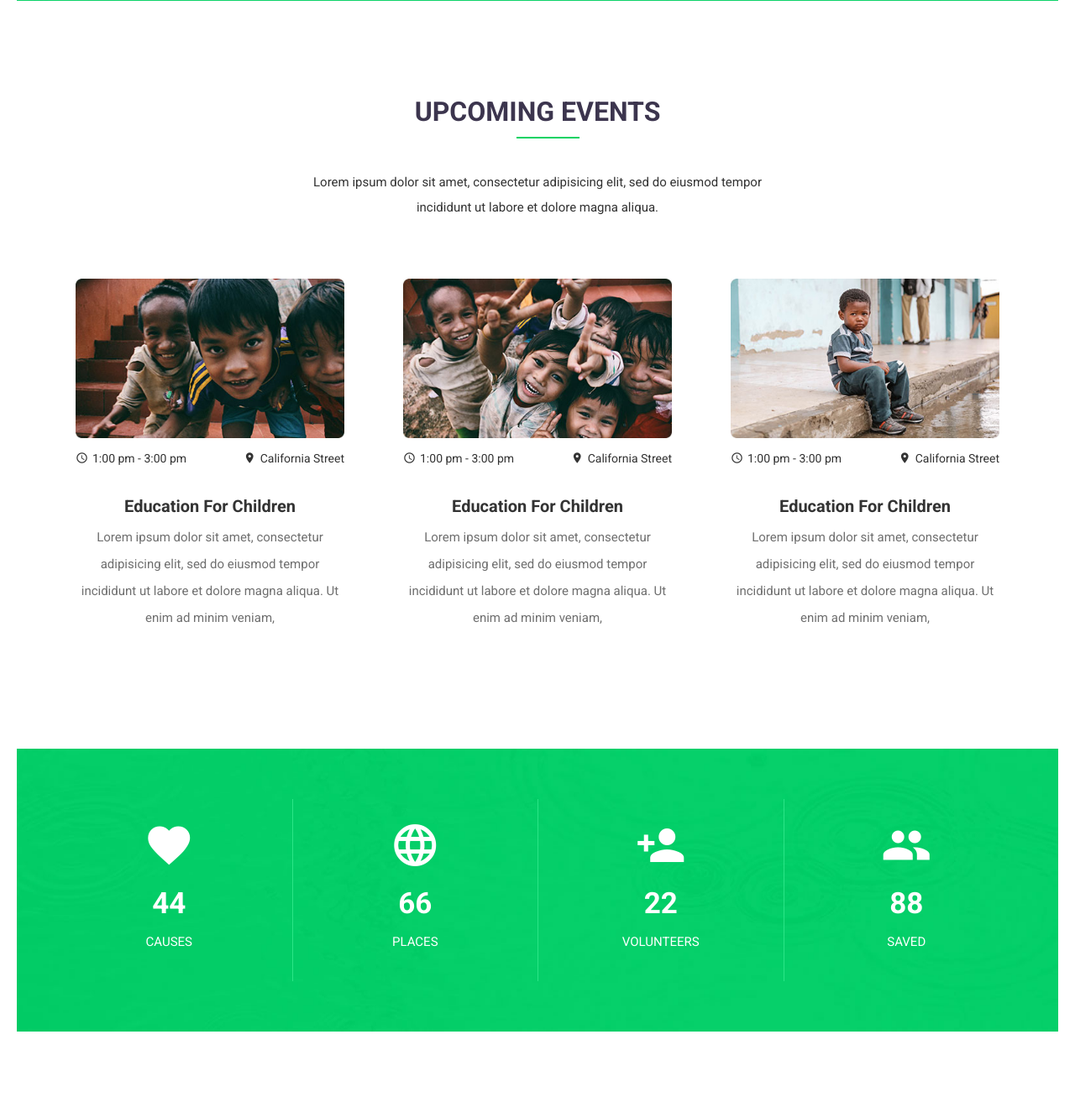
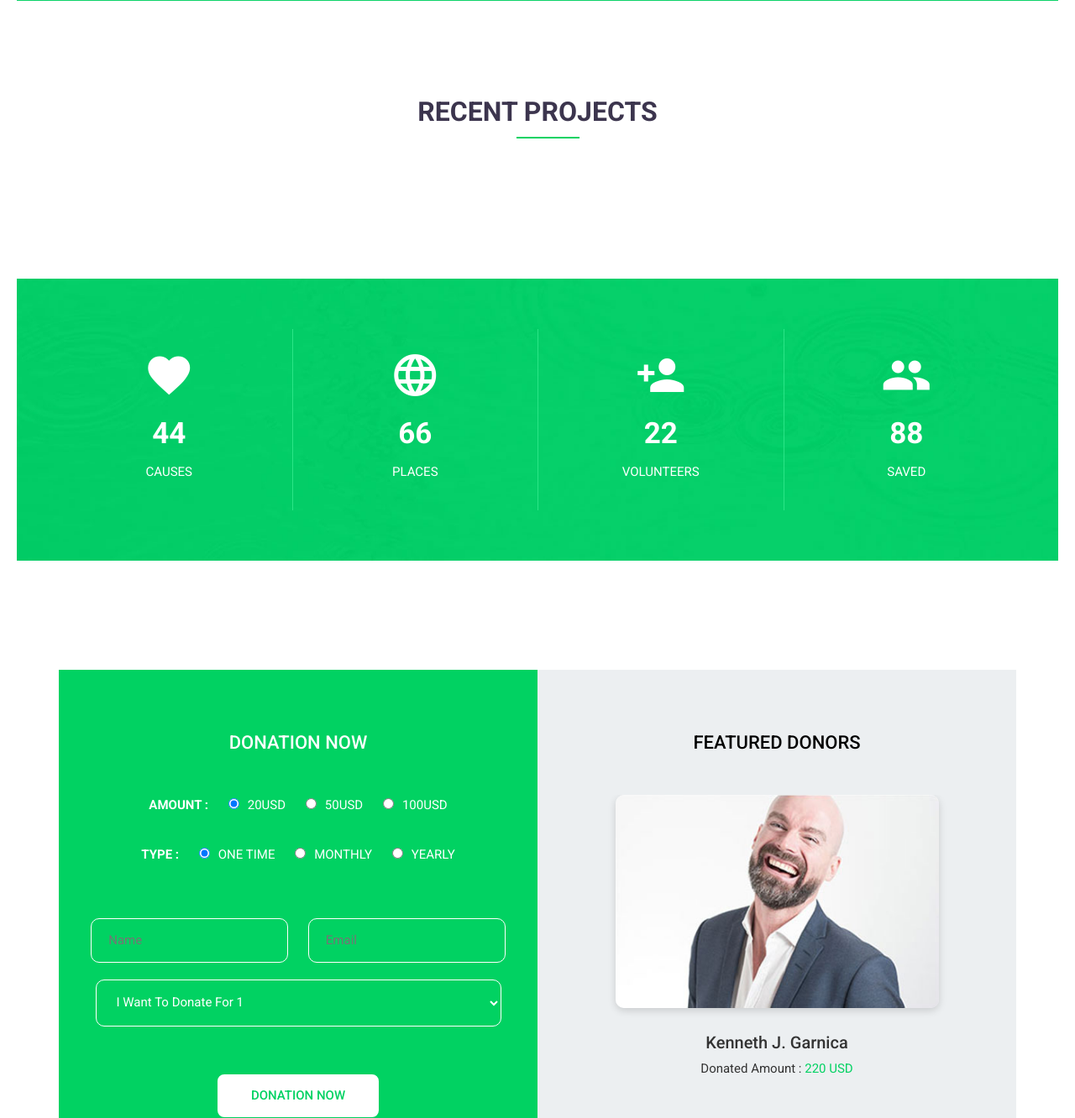
Before and after one commit to HebaMostafa123/Crowd-Funding, a Django app: page /project/ in a window 1280 px wide. Shown: the part 2163-3495 px from the top of the page at 84% size. Run offline with Django 3.2, Linux system fonts and the light colour scheme; some libraries are stand-ins or nearby versions; some web fonts are replaced.

Commit message:
add recent projects

```diff
--- a/Project/templates/project/index.html
+++ b/Project/templates/project/index.html
@@ -110,35 +110,21 @@
             </div>
         </section>
         <section class="events_section_area">
-            <h2>UPCOMING EVENTS</h2>
-            <p>Lorem ipsum dolor sit amet, consectetur adipisicing elit, sed do eiusmod tempor <br> incididunt ut labore et dolore magna aliqua. </p>
+            <h2>RECENT PROJECTS</h2>
             <div class="container">
                 <div class="row">
+                    {%for project,pic in recentProjects.items%}
                     <div class="col-md-4 col-xs-12">
                         <div class="events_single">
-                            <img src="{% static 'img/events_single_one.jpg' %}" alt="">
-                            <p><span class="event_left"><i class="material-icons">access_time</i>1:00 pm - 3:00 pm</span><span class="event_right"><i class="material-icons">location_on</i>California Street</span></p>
+                            <img src="{{pic}}" alt="" style="width: 400px; height: 500px;">
+                            <p><span class="event_left"><i class="material-icons">access_time</i>{{project.start_date}}</span><span class="event_right"><i class="material-icons">done</i>{{project.end_date}}</span></p>
                             <div class="clear"></div>
-                            <h3>Education For Children</h3>
-                            <h6>Lorem ipsum dolor sit amet, consectetur adipisicing elit, sed do eiusmod tempor incididunt ut labore et dolore magna aliqua. Ut enim ad minim veniam,</h6>
+                            <h3>{{project.title}}</h3>
+                            <h6>{{project.details}}</h6>
                         </div>
                     </div>
-                    <div class="col-md-4 col-xs-12">
-                        <div class="events_single">
-                            <img src="{% static 'img/events_single_two.jpg' %}" alt="">
-                            <p><span class="event_left"><i class="material-icons">access_time</i>1:00 pm - 3:00 pm</span><span class="event_right"><i class="material-icons">location_on</i>California Street</span></p>
-                            <h3>Education For Children</h3>
-                            <h6>Lorem ipsum dolor sit amet, consectetur adipisicing elit, sed do eiusmod tempor incididunt ut labore et dolore magna aliqua. Ut enim ad minim veniam,</h6>
-                        </div>
-                    </div>
-                    <div class="col-md-4 col-xs-12">
-                        <div class="events_single">
-                            <img src="{% static 'img/events_single_three.jpg' %}" alt="">
-                            <p><span class="event_left"><i class="material-icons">access_time</i>1:00 pm - 3:00 pm</span><span class="event_right"><i class="material-icons">location_on</i>California Street</span></p>
-                            <h3>Education For Children</h3>
-                            <h6>Lorem ipsum dolor sit amet, consectetur adipisicing elit, sed do eiusmod tempor incididunt ut labore et dolore magna aliqua. Ut enim ad minim veniam,</h6>
-                        </div>
-                    </div>
+                    {%endfor%}
+
                 </div>
             </div>
         </section>
--- a/Project/views/crowd_project.py
+++ b/Project/views/crowd_project.py
@@ -15,25 +15,39 @@ from Project.models import ProjectPicture
 
 def index(request):
     print(request.method)
+    projectPic=[]
+
+    projectDic={}
     #Search by tag
     if request.method=="POST":
         tags=Tag.objects.filter(tag_name=request.POST.get("search"))
         filteredProjects=[]
-        projectPic=[]
-        projectDic={}
         for tag in tags:
             filteredProjects.append(UserProject.objects.get(id=tag.project_id))
 
-        for project in filteredProjects:
+        projectDic=projectZip(filteredProjects,projectPic)
+        return render(request,"project/index.html",{'projects':projectDic,"recentProjects":projectDic})
+    #filter by the most recent 6 projects
+    recentProjects=UserProject.objects.all().order_by('-created_at')[:6]
+    #return HttpResponse(recentProjects)
+    projectDic=projectZip(recentProjects,projectPic)
+
+    return render(request, "project/index.html",{"recentProjects":projectDic})
+
+def projectZip(projects,projectPic):
+    projectDic={}
+
+
+    for project in projects:
+             print("helooo")
              projectPic.append(ProjectPicture.objects.filter(project_id=project.id)[0].project_picture.url)
-        for project in filteredProjects:
-            for picture in projectPic:
-                projectDic[project]=picture
-                projectPic.remove(picture)
-                break
-        return render(request,"project/index.html",{'projects':projectDic})
+    for project in projects:
+        for picture in projectPic:
+            projectDic[project]=picture
+            projectPic.remove(picture)
+            break
+    return projectDic
 
-    return render(request, "project/index.html")
 
 
 def project_list(request):
```
Also changed, not shown: media/images/project/spider-logo_9Zc50HC.jpg (added).
